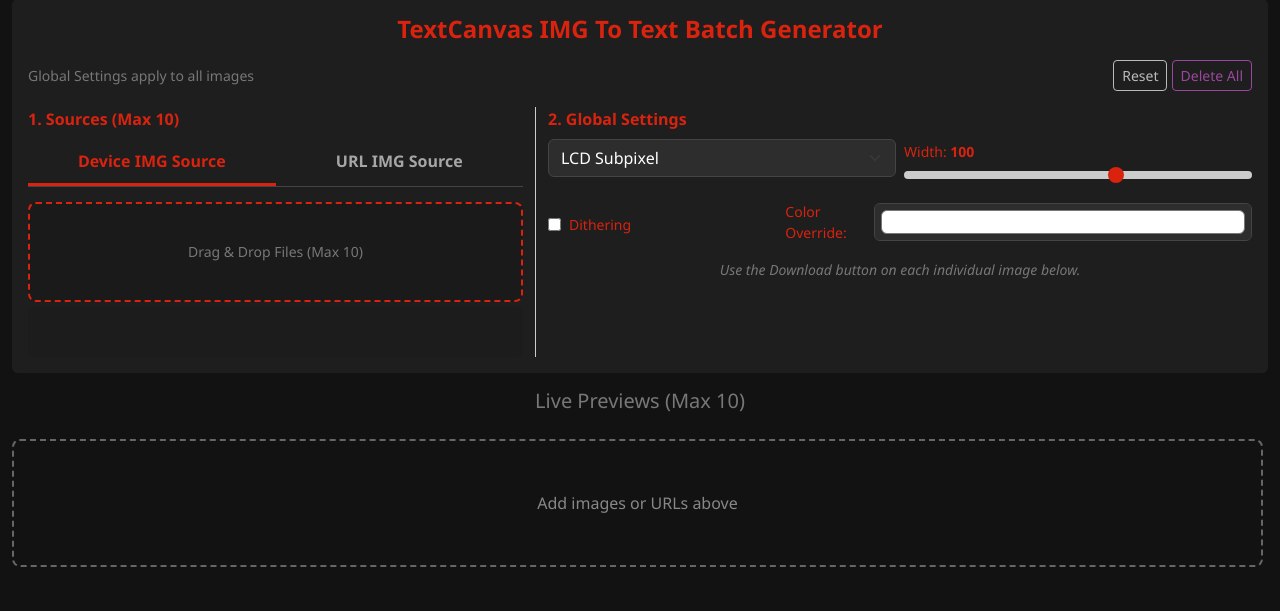
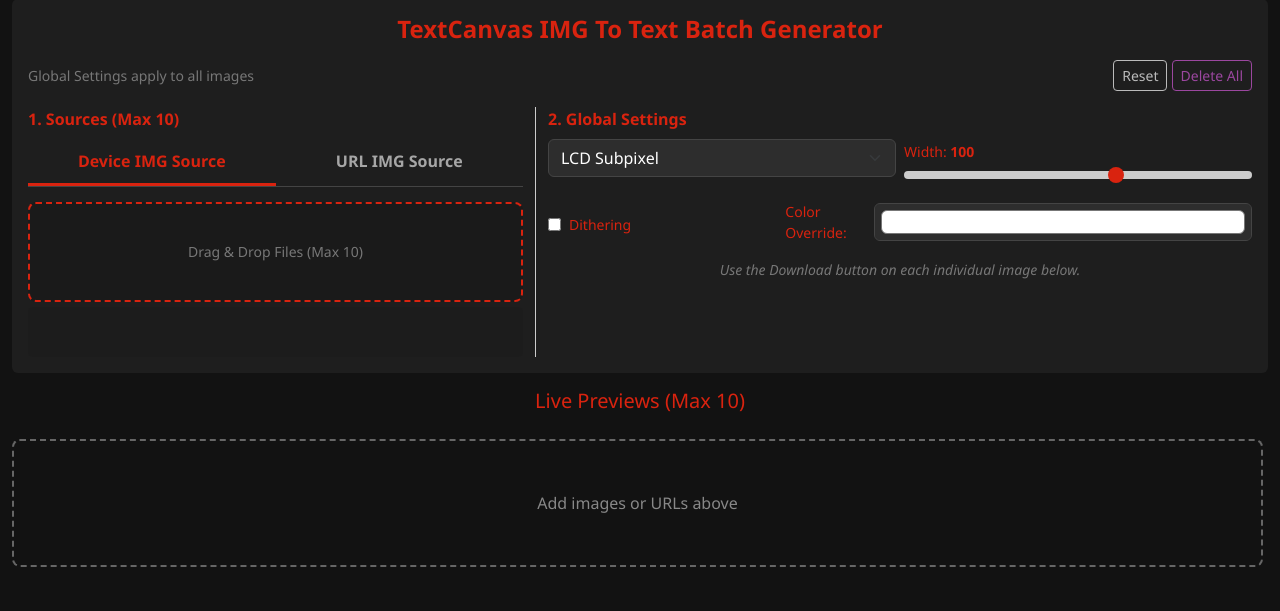
Before and after one commit to ZPelletierCSUSTAN/TextCanvas, a Flask app: page /page4 in a window 1280 px wide. Shown: the part 88-699 px from the top of the page. Run offline with Flask 3, Linux system fonts and the light colour scheme.

Commit message:
Initial commit

```diff
--- a/templates/page1.html
+++ b/templates/page1.html
@@ -8,7 +8,7 @@
         <ul class="list-unstyled text-danger text-start mx-auto" style="max-width: 600px;">
             <li class="mb-3"><strong>1. Select Source:</strong> Toggle between <em>Device IMG Source</em> or <em>URL IMG Source</em>. Device mode uses strict Drag & Drop.</li>
             <li class="mb-3"><strong>2. IMG to Text Generator:</strong> Perfect for single images. Use the sliders to adjust contrast and brightness live.</li>
-            <li class="mb-3"><strong>3. Batch Generator:</strong> Drag up to 10 images at once. Use the red <strong>×</strong> to remove specific images or the Download icon <strong>⬇</strong> to save them individually.</li>
+            <li class="mb-3"><strong>3. Batch Generator:</strong> Drag up to 10 images at once. Use the red <strong>×</strong> to remove specific images or the Download icon <strong>⬇</strong> to save them individually. FOr URL IMG Source Press CTRL + ENTER to make new line.</li>
             <li class="mb-3"><strong>4. Output Styles:</strong> Experiment with LCD Subpixel (True Color), Matrix Rain, ASCII, and Dithering modes.</li>
             <li class="mb-3"><strong>5. Save:</strong> Download your creations as <strong>PNG</strong> or Copy the raw text to your clipboard.</li>
         </ul>
--- a/templates/page4.html
+++ b/templates/page4.html
@@ -38,7 +38,11 @@
                     </div>
 
                     <div id="source-url" style="display:none;">
-                        <textarea class="form-control" name="image_urls" id="batch-urls" rows="4" placeholder="Paste Image URLs (One per line)..."></textarea>
+                        <textarea class="form-control mb-0" name="image_urls" id="batch-urls" rows="4" placeholder="Paste Image URLs..."></textarea>
+                        <!-- ADDED NOTE -->
+                        <small class="text-danger d-block mt-1 mb-2" style="font-size:0.75rem;">
+                            <strong>Note:</strong> Paste IMG URLs 1 per line and press CTRL + ENTER to make a new line.
+                        </small>
                         <div class="mini-thumbs" id="url-thumbs"></div>
                     </div>
                 </div>
@@ -60,7 +64,6 @@
                             </select>
                         </div>
                         <div class="col-6">
-                            <!-- WIDTH LIMIT 150 -->
                             <label class="small text-danger">Width: <span id="batch-width-val" class="fw-bold">100</span></label>
                             <input type="range" class="form-range" name="width" id="b-width" min="20" max="150" value="100" oninput="updateBatchVal(this.value)">
                         </div>
@@ -87,7 +90,8 @@
         </form>
     </div>
 
-    <h5 class="text-center text-muted mb-3">Live Previews (Max 10)</h5>
+    <!-- HEADER UPDATED TO RED -->
+    <h5 class="text-center text-danger mb-3">Live Previews (Max 10)</h5>
     <div class="batch-grid" id="batch-grid">
         <div class="batch-placeholder w-100">Add images or URLs above</div>
     </div>
@@ -178,18 +182,14 @@
     }
     function deleteAllBatch() { window.location.reload(); }
 
-    // Improved Fit Logic for Restricted Grid
     function fitSmallBox(slotId) {
         const art = document.querySelector(`#${slotId} .ascii-art-small`);
         const cont = document.getElementById(slotId);
         if(!art || !cont) return;
-
-        art.style.transform = 'scale(1)'; // Reset to measure raw size
-
+        art.style.transform = 'scale(1)';
         const wRatio = (cont.clientWidth - 10) / art.scrollWidth;
         const hRatio = (cont.clientHeight - 10) / art.scrollHeight;
-        const scale = Math.min(wRatio, hRatio, 1); // Scale down if too big, never scale up past 100%
-
+        const scale = Math.min(wRatio, hRatio, 1);
         art.style.transform = `scale(${scale})`;
         art.style.transformOrigin = 'top left';
     }
@@ -197,9 +197,7 @@
     function downloadSingle(slotId, idx) {
         const art = document.querySelector(`#${slotId} .ascii-art-small`);
         const oldTrans = art.style.transform;
-
         art.style.transform = 'scale(1)';
-
         html2canvas(art, {
             backgroundColor: window.getComputedStyle(art).backgroundColor,
             scale: 2
```
